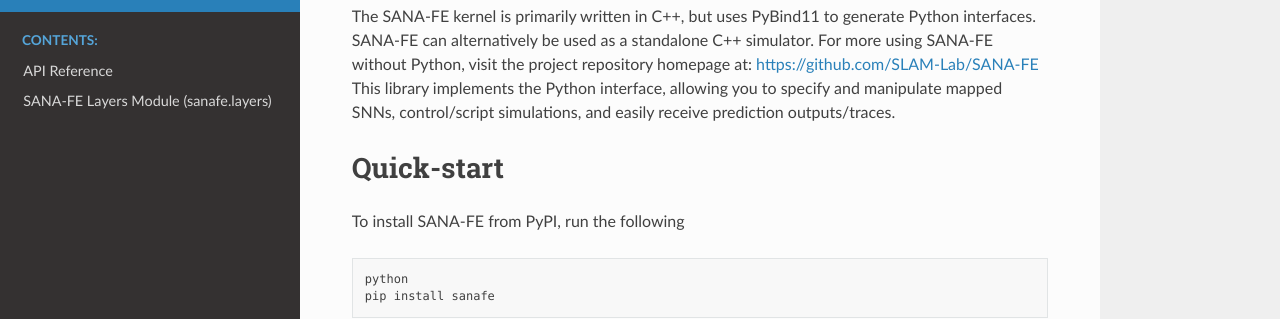
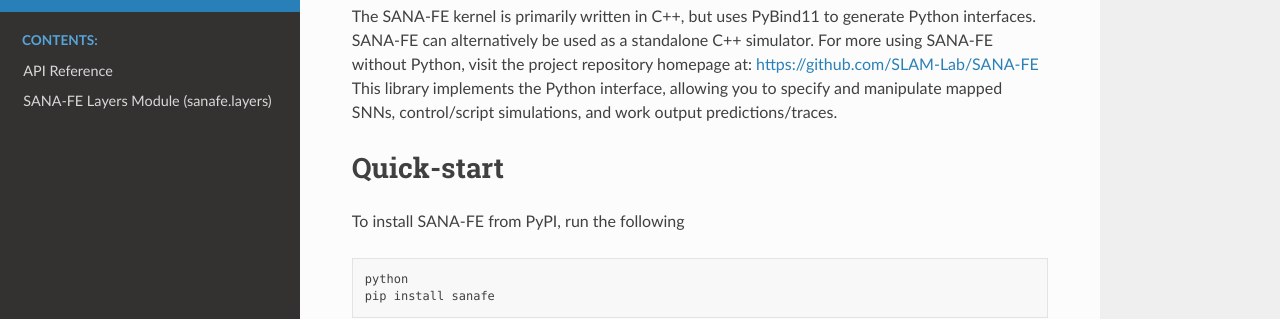
Before and after one commit to SLAM-Lab/SANA-FE, a Sphinx documentation site: the page built from docs/index.rst, in a window 1280 px wide and 900 px high, scrolled down 701 px. Shown: the part 179-498 px from the top of the window. Built offline with Sphinx 7.4.7 and the Read the Docs theme 3.1.0, drawn with Linux system fonts in a browser that asks for light colours.

Commit message:
docs/index.rst: Minor rewording

```diff
--- a/docs/index.rst
+++ b/docs/index.rst
@@ -26,7 +26,7 @@
 simulator. For more using SANA-FE without Python, visit the project repository
 homepage at: https://github.com/SLAM-Lab/SANA-FE This library implements the
 Python interface, allowing you to specify and manipulate mapped SNNs,
-control/script simulations, and easily receive prediction outputs/traces.
+control/script simulations, and work output predictions/traces.
 
 Quick-start
 ===========
```
